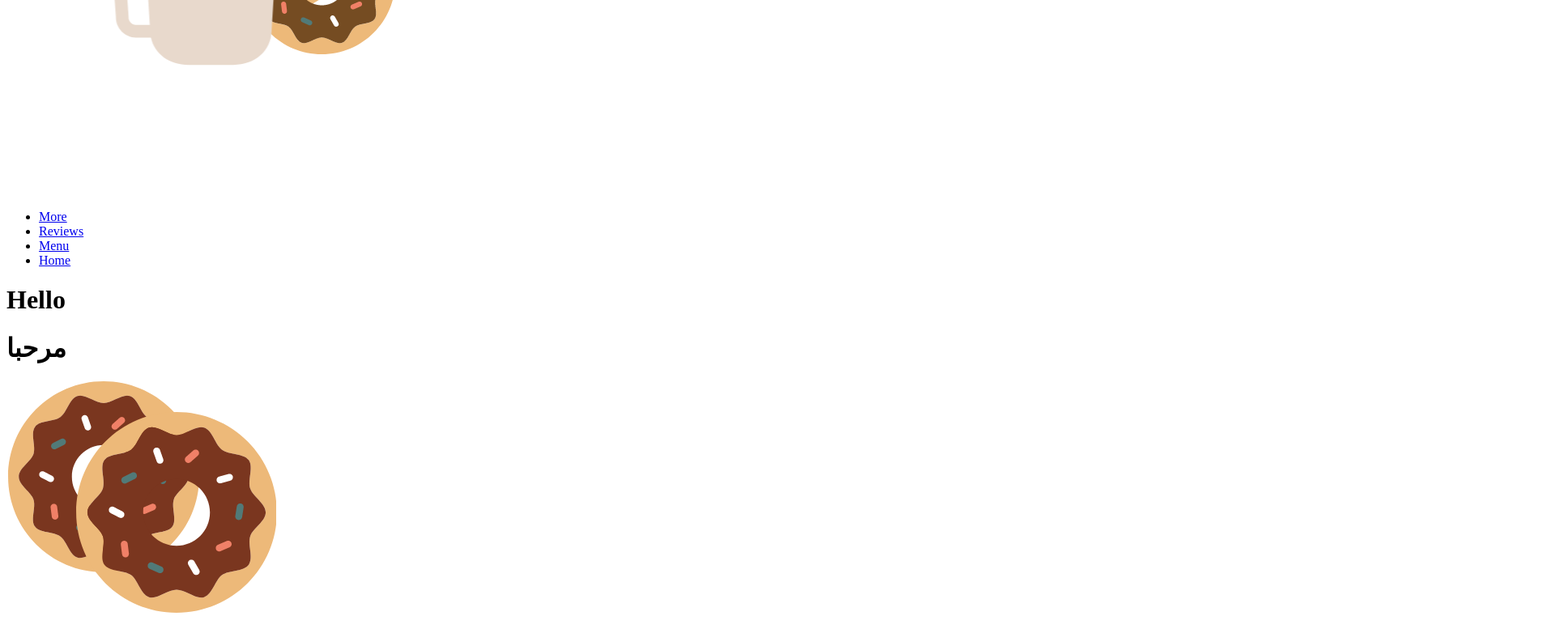
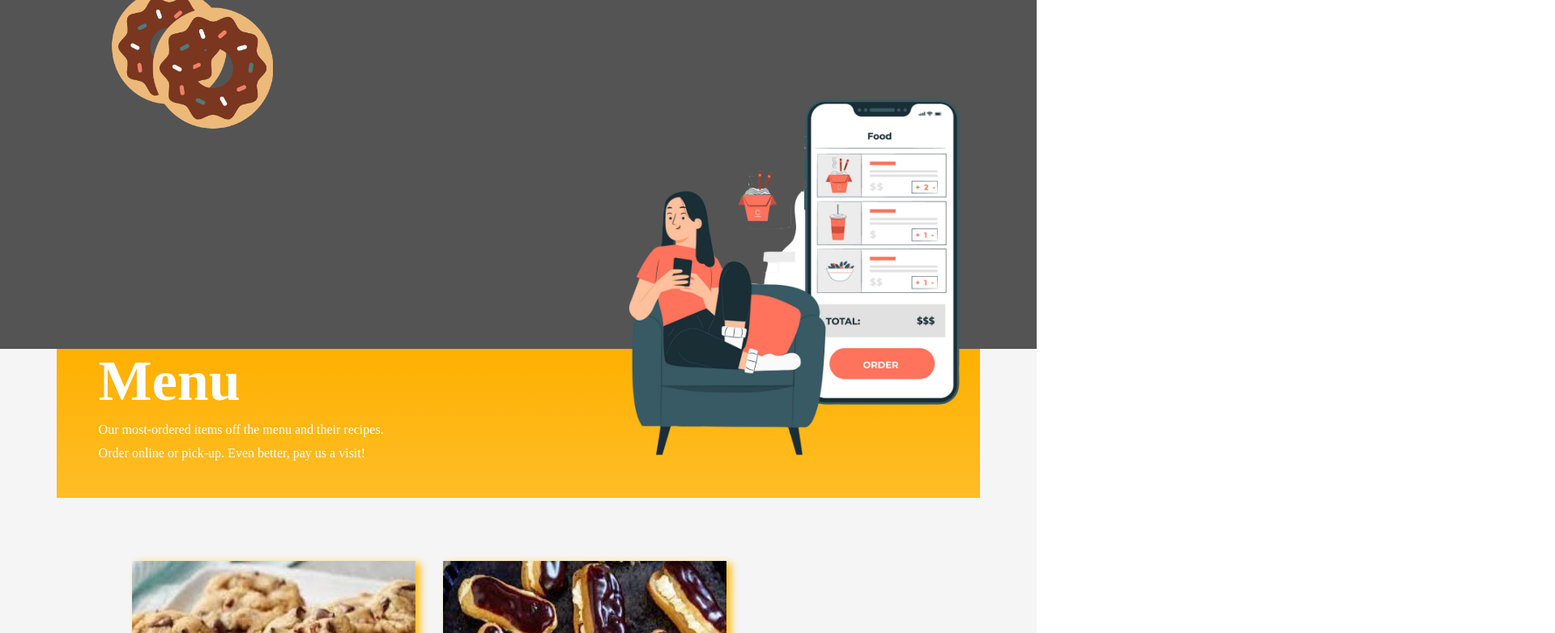
Before and after one commit to mennaattia/dessert-shop, a plain HTML site: page index.html in a window 1280 px wide. Shown: the part 369-1151 px from the top of the page at 81% size, 1920 px wide, since content can reach past the window. Drawn offline with Linux system fonts and the light colour scheme.

Commit message:
Update index.html

```diff
--- a/index.html
+++ b/index.html
@@ -4,7 +4,7 @@
     <meta charset="UTF-8">
     <meta http-equiv="X-UA-Compatible" content="IE=edge">
     <meta name="viewport" content="width=device-width, initial-scale=1.0">
-    <link rel="stylesheet" href="Session4.css">
+    <link rel="stylesheet" href="main.css">
     <title>Session4</title>
 </head>
 <body>
```
